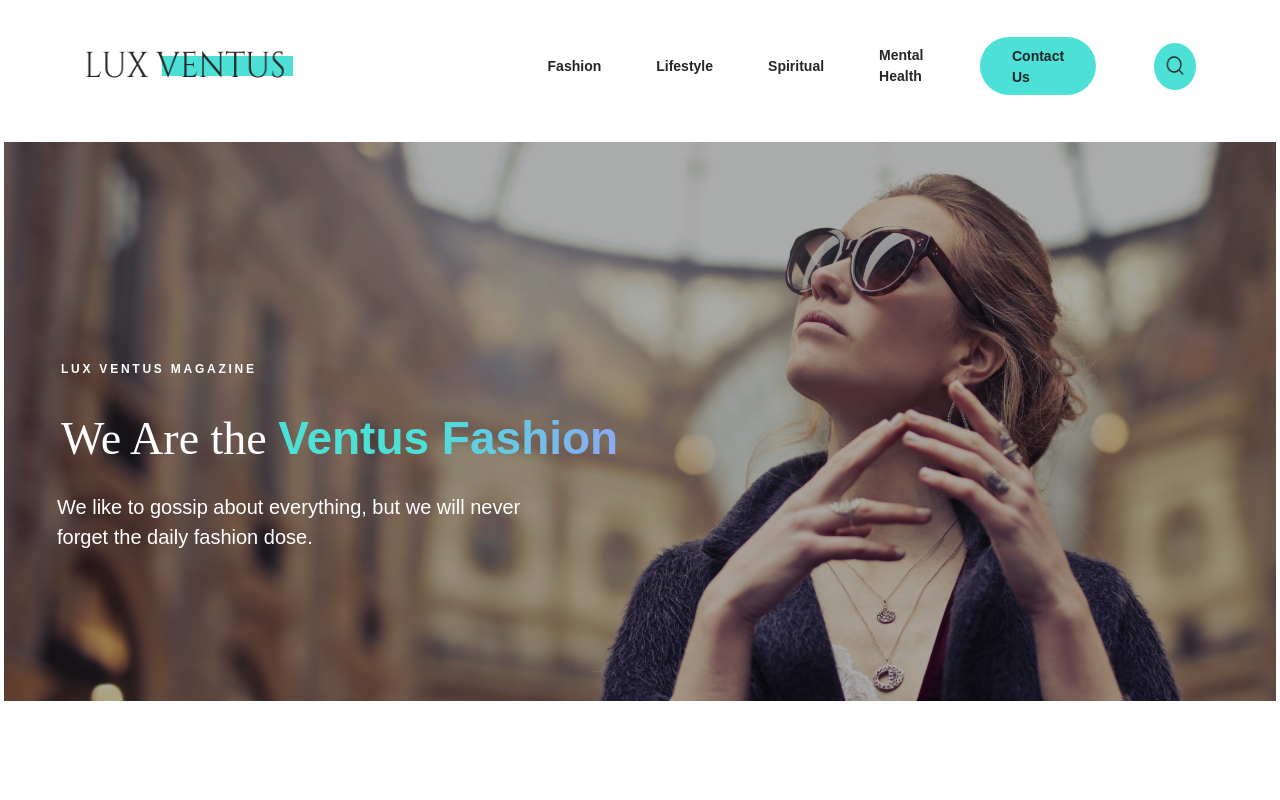
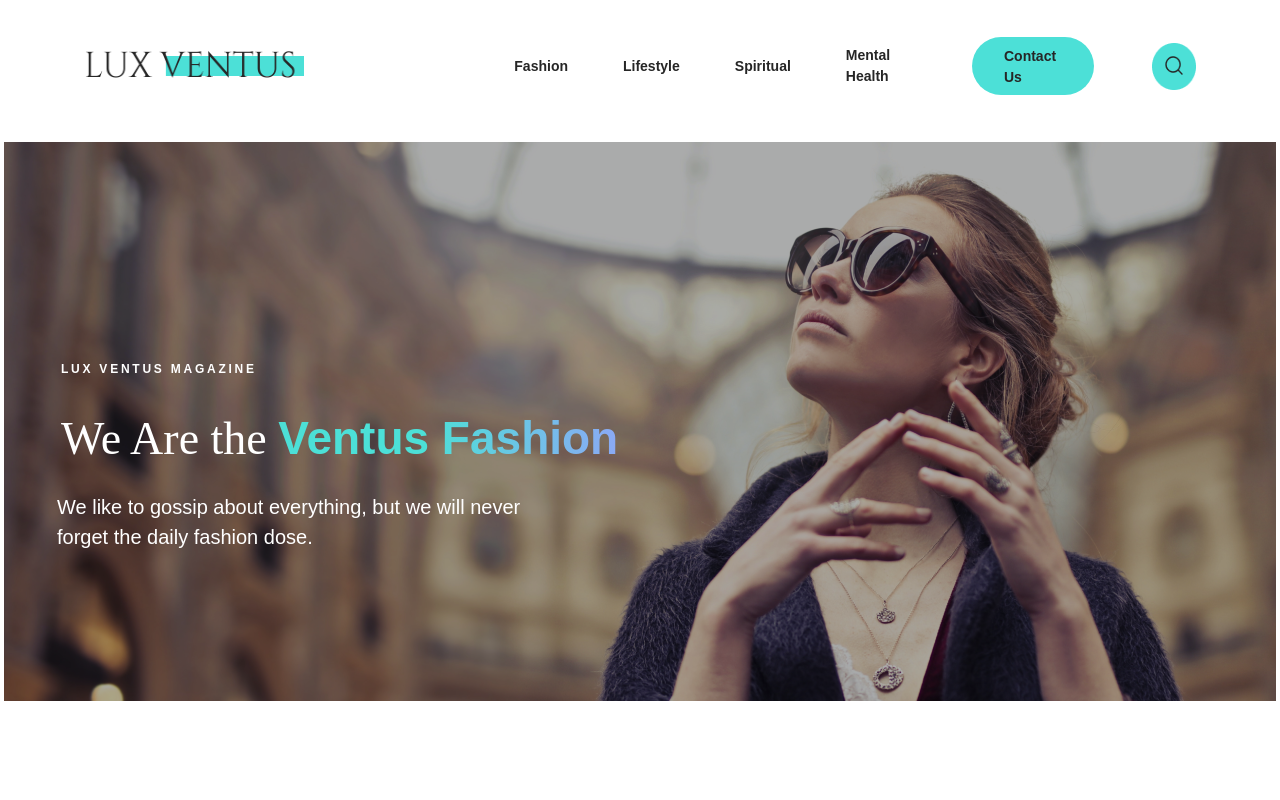
Before and after one commit to matchavarianiana/E-team-10, a plain HTML site: page index.html in a window 1280 px wide. Shown: the top 800 px of the page. Drawn offline with Linux system fonts and the light colour scheme.

Commit message:
add old change

```diff
--- a/style.css
+++ b/style.css
@@ -30,7 +30,7 @@ img {
   justify-content: center;
   align-items: center;
   gap: 55px;
-  margin-left: 255px;
+  margin-left: 210px;
   margin-right: 58px;
 }
 
```
